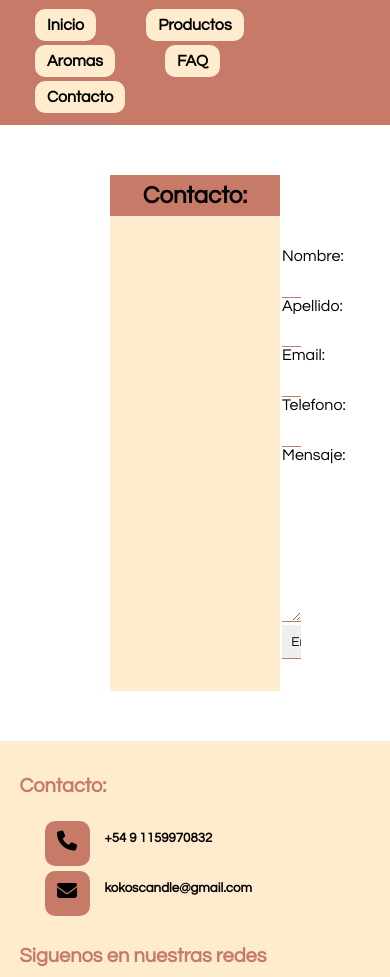
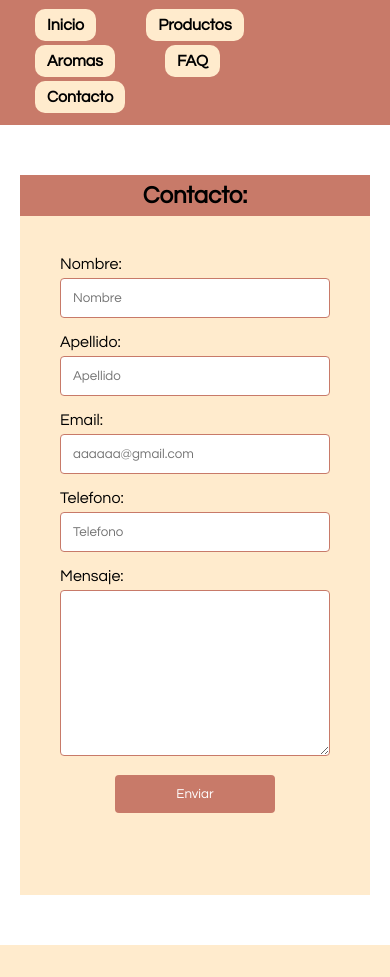
Before and after one commit to lufagotti/PFFagotti, a plain HTML site: page paginas/contacto.html in a window 390 px wide. Shown: the part 118-1095 px from the top of the page. Drawn offline with Linux system fonts and the light colour scheme.

Commit message:
pagina contacto responsive

```diff
--- a/css/style.css
+++ b/css/style.css
@@ -101,6 +101,9 @@ section img{
     margin-left: 25px;
     margin-right: 25px;
 }
+.texto-aroma{
+    padding-bottom: 15px;
+}
 article img{
     border-style: double;
 }
@@ -132,35 +135,47 @@ article img{
     background-color: blanchedalmond;
     margin-top: -40px;
     margin-bottom: 50px;
-    margin-left: 90px;
-    margin-right: 90px;
+    margin-left: 20%;
+    margin-right: 20%;
 }
 .titulo{
     background-color: #c87a69;
     padding: 8px 12px;
     text-align: center;
 }
-.contact-form{
-    padding: 1em;
+input[type=text],
+select,
+textarea {
+    width: 100%;
+    padding: 12px;
+    border: 1px solid #c87a69;
+    outline: none;
+    border-radius: 4px;
+    box-sizing: border-box;
+    margin-top: 6px;
+    margin-bottom: 16px;
+    resize: vertical
+}
+input[type=submit] {
+    width: 10rem;
+    background-color: #c87a69;
+    color: white;
+    padding: 12px 20px;
+    border: none;
+    border-radius: 4px;
+    cursor: pointer;
+}
+.boton{
+    display: flex;
+    justify-content: center;
 }
 .contact-form form{
-    margin-left: 140px;
-    margin-right: 140px;
-    padding: 1em;
+    margin: 40px;
+    padding-bottom: 42px;
 }
-.contact-form form button,
-.contact-form form input,
-.contact-form form textarea{
-    width: 100%;
-    padding: .7em;
-    border: none;
-    outline: none;
-    border-bottom: 1px solid #c87a69;
-}
-.button{
-    margin-left: 40%;
-    margin-right: 40%;
-    border-radius: 4px;
+.contact-form{
+    display: flex;
+    justify-content: center;
 }
 /*Footer*/
 .footer-section{
@@ -232,7 +247,16 @@ div a{
         grid-gap: 30px;
         padding: 35px 0px;
     }
+    .contacto{
+        margin-left: 0;
+        margin-right: 0;
     }
+    }
+@media only screen and (min-width:700px){
+    form{
+        width: 40rem;
+    }
+}
 @media only screen and (max-width:1000px){
     .productos {
         display: grid;
@@ -243,7 +267,7 @@ div a{
         padding-bottom: 5%;
     }
 }
-@media only screen and (max-width: 600px) {
+@media only screen and (max-width:600px) {
     .productos {
         display: grid;
             grid-template-columns: repeat(1, 1fr);
@@ -268,4 +292,4 @@ div a{
     .logo img{
         margin-left: 40px;
     }
-    }
+}
--- a/paginas/contacto.html
+++ b/paginas/contacto.html
@@ -40,7 +40,7 @@
                     </div>
                     <div>
                         <label for="Email">Email:</label>
-                        <input type="email" placeholder="aaaaaa@gmail.com">
+                        <input type="text" placeholder="aaaaaa@gmail.com">
                         <label for="Telefono">Telefono:</label>
                         <input type="text" placeholder="Telefono">
                     </div>
@@ -49,8 +49,8 @@
                         <br>
                         <textarea name="Mensaje" id="" cols="60" rows="10"></textarea>
                     </div>
-                    <div class="button">
-                        <input type="button" value="Enviar">
+                    <div class="boton">
+                        <input type="submit" value="Enviar">
                     </div>
                 </form>
             </div>
```
Also changed, not shown: paginas/aromas.html (+4 -4 lines), paginas/faq.html (+1 -1 lines).
